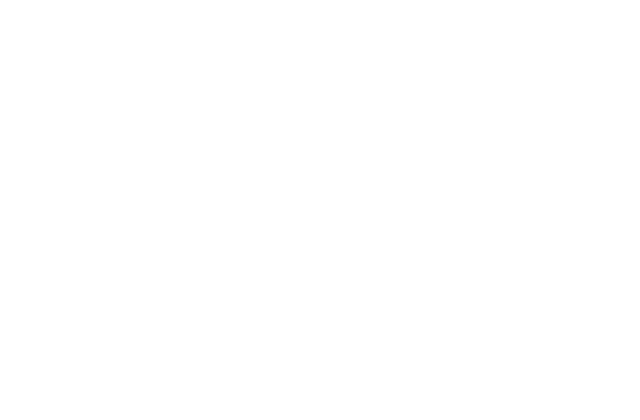
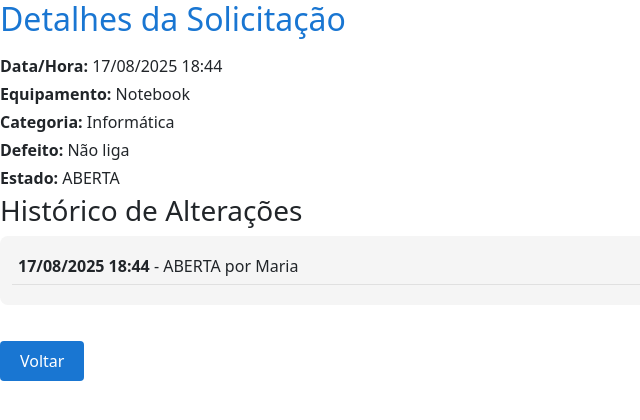
Before and after one commit to azepechouka/Web-2-Manutencao-de-Equipamentos, an Angular app in the folder manutencao-de-equipamentos/: page /visualizar-servico/1 in a window 1280 px wide. Before the commit this address led to /. Shown: the top 420 px of the page, without its empty margins (0-640 px from the left). Built offline with nearby package versions, Linux system fonts and the light colour scheme.

Commit message:
RF008
RF008

```diff
--- a/manutencao-de-equipamentos/src/app/app.routes.ts
+++ b/manutencao-de-equipamentos/src/app/app.routes.ts
@@ -1,15 +1,24 @@
 import { Routes } from '@angular/router';
-import { LoginComponent } from './pages/login/login.component';
-import { AutocadastroComponent } from './pages/autocadastro/autocadastro.component';
-import { HomeComponent } from './pages/home/home.component';
-import { EfetuarManutencaoComponent } from './efetuar-manutencao/efetuar-manutencao.component';
-import { SolicitacaoComponent } from './pages/solicitacao/solicitacao.component';
 
 export const routes: Routes = [
-    { path: '', redirectTo: 'login', pathMatch: 'full' },
-    { path: 'login', component: LoginComponent },
-    { path: 'autocadastro', component: AutocadastroComponent },
-    { path: 'home', component: HomeComponent },
-    { path: 'efetuar-manutencao', component: EfetuarManutencaoComponent},
-    { path: 'solicitacao', component: SolicitacaoComponent }
+  {
+    path: '',
+    loadComponent: () => import('./pages/home/home.component').then(m => m.HomeComponent)
+  },
+  {
+    path: 'login',
+    loadComponent: () => import('./pages/login/login.component').then(m => m.LoginComponent)
+  },
+  {
+    path: 'autocadastro',
+    loadComponent: () => import('./pages/autocadastro/autocadastro.component').then(m => m.AutocadastroComponent)
+  },
+  {
+    path: 'solicitacao',
+    loadComponent: () => import('./pages/solicitacao/solicitacao.component').then(m => m.SolicitacaoComponent)
+  },
+  {
+    path: 'visualizar-servico/:id',
+    loadComponent: () => import('./pages/visualizar-servico/visualizar-servico.component').then(m => m.VisualizarServicoComponent)
+  }
 ];
--- a/manutencao-de-equipamentos/src/app/models/solicitacao.model.ts
+++ b/manutencao-de-equipamentos/src/app/models/solicitacao.model.ts
@@ -3,7 +3,7 @@
   clienteId: number;
   descricaoEquipamento: string;
   descricaoProblema: string;
-  criadoEm: string;
+  criadoEm: Date; // ou string, conforme seu uso
   statusAtualId: number;
   atualizadoEm: string;
   equipamentoId?: number;
--- /dev/null
+++ b/manutencao-de-equipamentos/src/app/pages/visualizar-servico/visualizar-servico.component.css
@@ -0,0 +1,36 @@
+h2 {
+  color: #1976d2;
+  margin-bottom: 16px;
+}
+
+p {
+  font-size: 16px;
+  margin: 4px 0;
+}
+
+ul {
+  background: #f5f5f5;
+  padding: 12px;
+  border-radius: 8px;
+  list-style-type: none;
+}
+
+li {
+  margin-bottom: 8px;
+  padding: 6px;
+  border-bottom: 1px solid #e0e0e0;
+}
+
+button {
+  margin-top: 20px;
+  padding: 8px 20px;
+  background-color: #1976d2;
+  color: #fff;
+  border: none;
+  border-radius: 4px;
+  cursor: pointer;
+}
+
+button:hover {
+  background-color: #1565c0;
+}
--- /dev/null
+++ b/manutencao-de-equipamentos/src/app/pages/visualizar-servico/visualizar-servico.component.html
@@ -0,0 +1,20 @@
+<div *ngIf="solicitacao">
+  <h2>Detalhes da Solicitação</h2>
+  <p><strong>Data/Hora:</strong> {{ solicitacao.dataHora | date:'dd/MM/yyyy HH:mm' }}</p>
+  <p><strong>Equipamento:</strong> {{ solicitacao.equipamento?.descricao }}</p>
+  <p><strong>Categoria:</strong> {{ solicitacao.equipamento?.categoria }}</p>
+  <p><strong>Defeito:</strong> {{ solicitacao.descricaoDefeito }}</p>
+  <p><strong>Estado:</strong> {{ solicitacao.status }}</p>
+
+  <h3>Histórico de Alterações</h3>
+  <ul>
+    <li *ngFor="let h of solicitacao.historicoStatus">
+      <strong>{{ h.dataHora | date:'dd/MM/yyyy HH:mm' }}</strong> - {{ h.status }} por {{ h.funcionario?.nome || 'Sistema' }}
+    </li>
+  </ul>
+  <button type="button" (click)="voltar()">Voltar</button>
+</div>
+<div *ngIf="!solicitacao">
+  <p>Nenhum detalhe da solicitação encontrado.</p>
+  <button type="button" (click)="voltar()">Voltar</button>
+</div>
--- /dev/null
+++ b/manutencao-de-equipamentos/src/app/pages/visualizar-servico/visualizar-servico.component.ts
@@ -0,0 +1,32 @@
+import { Component, OnInit } from '@angular/core';
+import { CommonModule } from '@angular/common';
+import { Location } from '@angular/common';
+
+@Component({
+  selector: 'app-visualizar-servico',
+  standalone: true,
+  imports: [CommonModule],
+  templateUrl: './visualizar-servico.component.html',
+  styleUrl: './visualizar-servico.component.css'
+})
+export class VisualizarServicoComponent implements OnInit {
+  solicitacao?: any;
+
+  constructor(private location: Location) {}
+
+  ngOnInit(): void {
+    this.solicitacao = {
+      dataHora: new Date(),
+      equipamento: { descricao: 'Notebook', categoria: 'Informática' },
+      descricaoDefeito: 'Não liga',
+      status: 'ABERTA',
+      historicoStatus: [
+        { dataHora: new Date(), status: 'ABERTA', funcionario: { nome: 'Maria' } }
+      ]
+    };
+  }
+
+  voltar() {
+    this.location.back();
+  }
+}
--- a/manutencao-de-equipamentos/src/app/services/solicitacoes.service.ts
+++ /dev/null
@@ -1,88 +0,0 @@
-// src/app/solicitacoes.service.ts
-import { Injectable } from '@angular/core';
-import { Observable, of, map } from 'rxjs';
-import { Solicitacao } from '../models/solicitacao.model';
-import {
-  StatusSolicitacao,
-  STATUS_SOLICITACOES,
-} from '../models/status-solicitacao.model';
-
-// Defina ID localmente (ou crie src/app/models/common.model.ts e importe de lá)
-type ID = number;
-
-export type ListItemRF003 = {
-  solicitacaoId: ID;
-  dataHoraSolicitacao: string;
-  equipamentoDesc30: string;
-  estadoSolicitacao: string; // label
-  requiresAction: boolean;
-  actionType: 'NONE' | 'APPROVE_REJECT_BUDGET';
-};
-
-@Injectable({ providedIn: 'root' })
-export class SolicitacoesService {
-  // Catálogo de status vem da model (status físicos)
-  private statusCatalog: StatusSolicitacao[] = [...STATUS_SOLICITACOES];
-
-  // MOCK de solicitações
-  private solicitacoes: Solicitacao[] = [
-    {
-      id: 101,
-      clienteId: 1,
-      descricaoEquipamento: 'Impressora LaserJet Pro 400 MFP M425dn',
-      descricaoProblema: 'Não puxa papel e aparece erro 13.20.00',
-      criadoEm: '2025-08-15T08:12:00-03:00',
-      statusAtualId: 2, // ORÇADA
-      atualizadoEm: '2025-08-16T10:00:00-03:00',
-    },
-    {
-      id: 102,
-      clienteId: 1,
-      descricaoEquipamento: 'Notebook Lenovo ThinkPad T14 Gen 2',
-      descricaoProblema: 'Superaquecimento após 20 min de uso',
-      criadoEm: '2025-08-16T09:00:00-03:00',
-      statusAtualId: 3, // APROVADA
-      atualizadoEm: '2025-08-16T12:30:00-03:00',
-    },
-    {
-      id: 103,
-      clienteId: 1,
-      descricaoEquipamento: 'Monitor LG Ultrawide 34WN80C-B',
-      descricaoProblema: 'Sem sinal na porta DisplayPort',
-      criadoEm: '2025-08-14T14:45:00-03:00',
-      statusAtualId: 1, // CRIADA
-      atualizadoEm: '2025-08-14T14:45:00-03:00',
-    },
-  ];
-
-  private findStatus(id: number): StatusSolicitacao {
-    const st = this.statusCatalog.find((s) => s.id === id);
-    if (!st) throw new Error('Status não encontrado');
-    return st;
-  }
-
-  listByCliente(clienteId: ID): Observable<ListItemRF003[]> {
-    return of(this.solicitacoes).pipe(
-      map((list) =>
-        list
-          .filter((s) => s.clienteId === clienteId)
-          .sort(
-            (a, b) =>
-              new Date(a.criadoEm).getTime() - new Date(b.criadoEm).getTime()
-          ) // crescente
-          .map((s) => {
-            const st = this.findStatus(s.statusAtualId);
-            const desc = s.descricaoEquipamento ?? '';
-            return {
-              solicitacaoId: s.id,
-              dataHoraSolicitacao: s.criadoEm,
-              equipamentoDesc30: desc.length > 30 ? desc.slice(0, 30) : desc,
-              estadoSolicitacao: st.nome,
-              requiresAction: st.requiresAction,
-              actionType: st.actionType,
-            } as ListItemRF003;
-          })
-      )
-    );
-  }
-}
```
Also changed, not shown: 1 other file (tests, documents, lock files or other folders).
